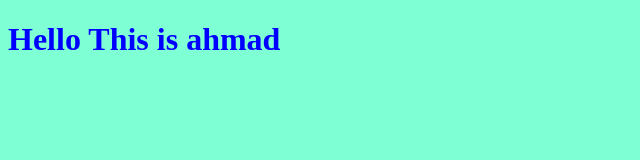
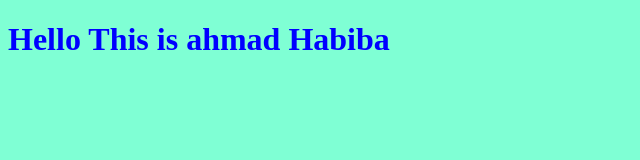
Before and after one commit to Ahmad-Habiba/gory, a plain HTML site: page index.html in a window 1280 px wide. Shown: the whole page, without its empty margins (0-640 px from the left). Drawn offline with Linux system fonts and the light colour scheme.

Commit message:
changed index.html new

```diff
--- a/index.html
+++ b/index.html
@@ -7,7 +7,7 @@
     <link rel="stylesheet" href="style.css">
 </head>
 <body>
-    <h1>Hello This is ahmad</h1>
+    <h1>Hello This is ahmad Habiba</h1>
     <script src="app.js"></script>
 </body>
 </html>
```
Also changed, not shown: 2 other files.
